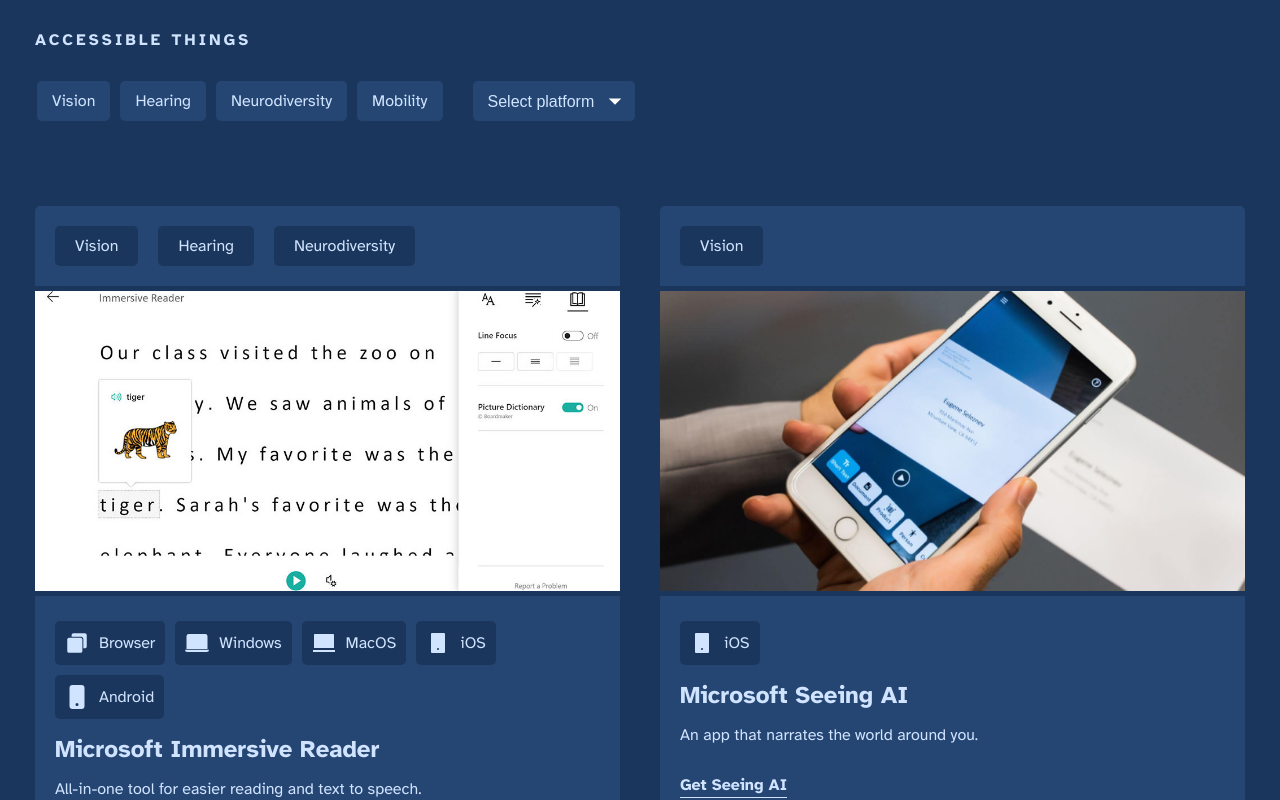
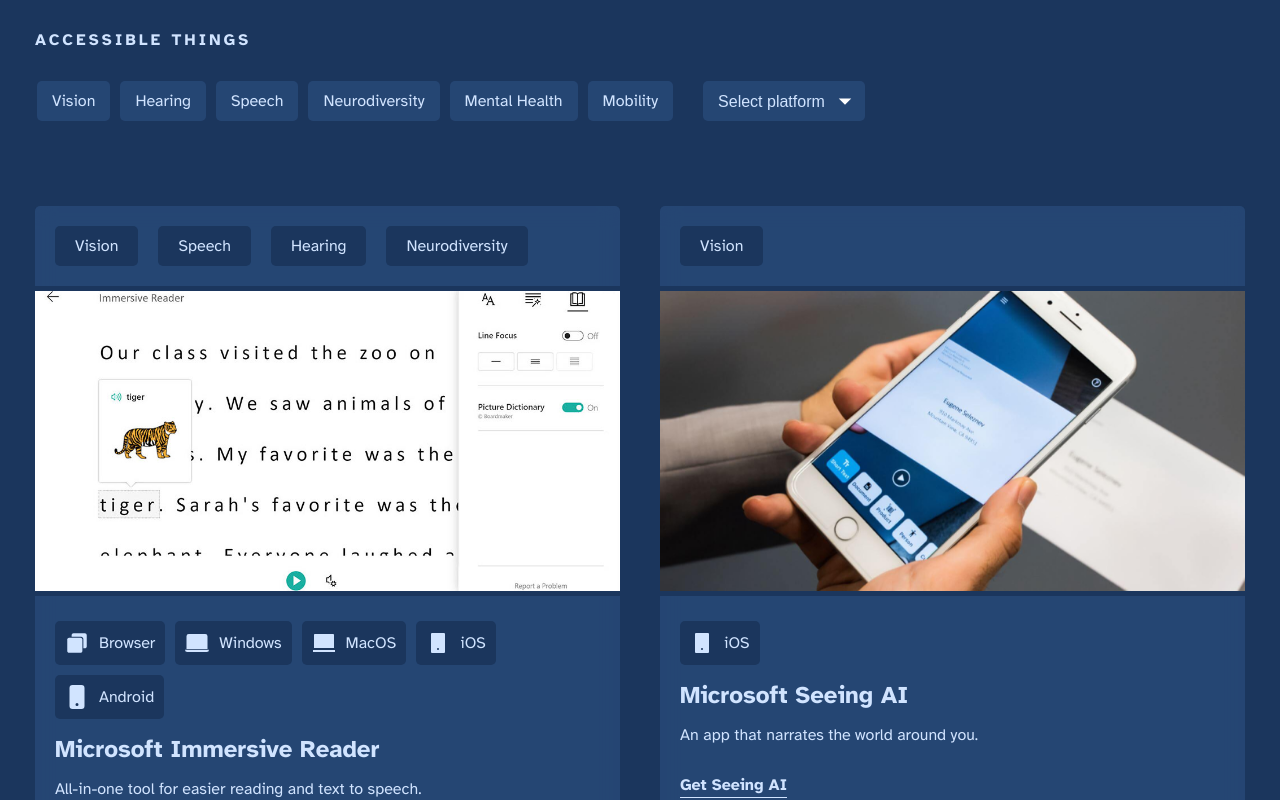
Before and after one commit to Jonothankh/accessible-tools, a React (Create React App) app: page / in a window 1280 px wide. Shown: the top 800 px of the page. Built offline with nearby package versions, Linux system fonts and the light colour scheme.

Commit message:
Add mental health and speech as search filters

```diff
--- a/src/App.js
+++ b/src/App.js
@@ -18,7 +18,9 @@
     {
       hearing: false,
       vision: false,
+      speech: false,
       neurodiversity: false,
+      mentalHealth: false,
       mobility: false
     }
   )
@@ -28,7 +30,9 @@
   const filteredItems = things.filter((thing) =>
     (selectedCategories.hearing ? thing.categories.includes("Hearing") : true)
     && (selectedCategories.vision ? thing.categories.includes("Vision") : true)
+    && (selectedCategories.speech ? thing.categories.includes("Speech") : true)
     && (selectedCategories.neurodiversity ? thing.categories.includes("Neurodiversity") : true)
+    && (selectedCategories.mentalHealth ? thing.categories.includes("Mental Health") : true)
     && (selectedCategories.mobility ? thing.categories.includes("Mobility") : true)
     && (selectedPlatform === "any" ? true : thing.platformSupport.includes(selectedPlatform))
   )
--- a/src/components/HeaderBar.js
+++ b/src/components/HeaderBar.js
@@ -57,6 +57,19 @@
                     <label>
                         <input
                             // aria-hidden="true"
+                            aria-labelledby='speech_checkbox'
+                            type="checkbox"
+                            name="speech"
+
+                            onChange={event => { props.onChangeCategory("speech", event.target.checked) }}
+                        />
+                        <span id="speech_checkbox" aria-hidden="true">Speech</span>
+                    </label>
+                </li>
+                <li className="filter-checkbox-list-item">
+                    <label>
+                        <input
+                            // aria-hidden="true"
                             aria-labelledby='neurodiversity_checkbox'
                             type="checkbox"
                             name="neurodiveristy"
@@ -64,6 +77,19 @@
                             onChange={event => { props.onChangeCategory("neurodiversity", event.target.checked) }}
                         />
                         <span id="neurodiversity_checkbox" aria-hidden="true">Neurodiversity</span>
+                    </label>
+                </li>
+                <li className="filter-checkbox-list-item">
+                    <label>
+                        <input
+                            // aria-hidden="true"
+                            aria-labelledby='mental-health_checkbox'
+                            type="checkbox"
+                            name="mental-health"
+
+                            onChange={event => { props.onChangeCategory("mentalHealth", event.target.checked) }}
+                        />
+                        <span id="mental-health_checkbox" aria-hidden="true">Mental Health</span>
                     </label>
                 </li>
                 <li className="filter-checkbox-list-item">
--- a/src/components/SearchInfo.js
+++ b/src/components/SearchInfo.js
@@ -8,7 +8,7 @@
                 props.filteredTotal === props.thingsTotal ? <></> :
                     props.filteredTotal > 0 ?
                         <p className="search-subtitle">{props.filteredTotal} result{props.filteredTotal > 1 && "s"}</p> :
-                        <p className="search-subtitle">Nothing found matching your search.</p>
+                        <p className="search-subtitle">I'm working on adding more things to this list!</p>
             }
         </div>
     )
--- a/src/data/things.js
+++ b/src/data/things.js
@@ -1,6 +1,6 @@
 const things = [
     {
-        categories: ["Vision", "Hearing", "Neurodiversity"],
+        categories: ["Vision", "Speech", "Hearing", "Neurodiversity"],
         image: "immersive-reader.jpeg",
         title: "Microsoft Immersive Reader",
         description: "All-in-one tool for easier reading and text to speech.",
```
